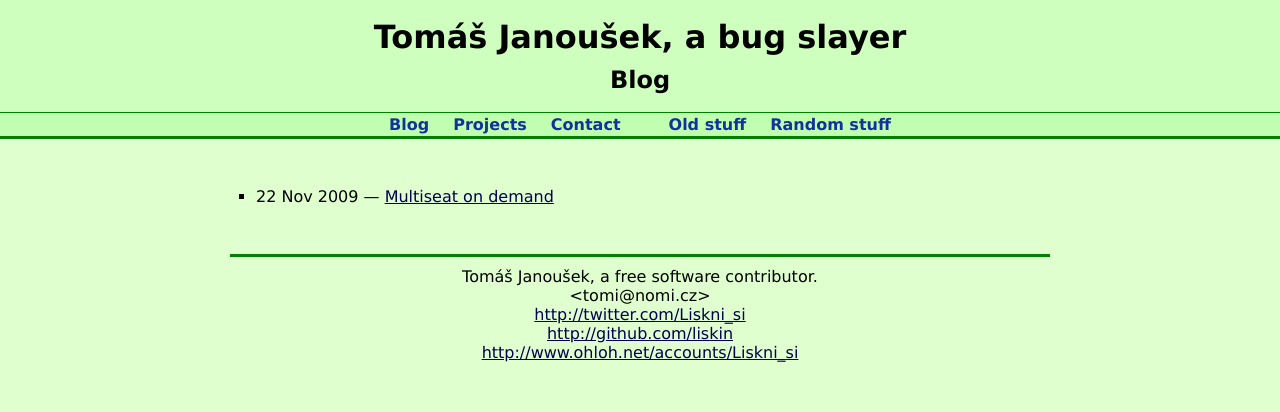
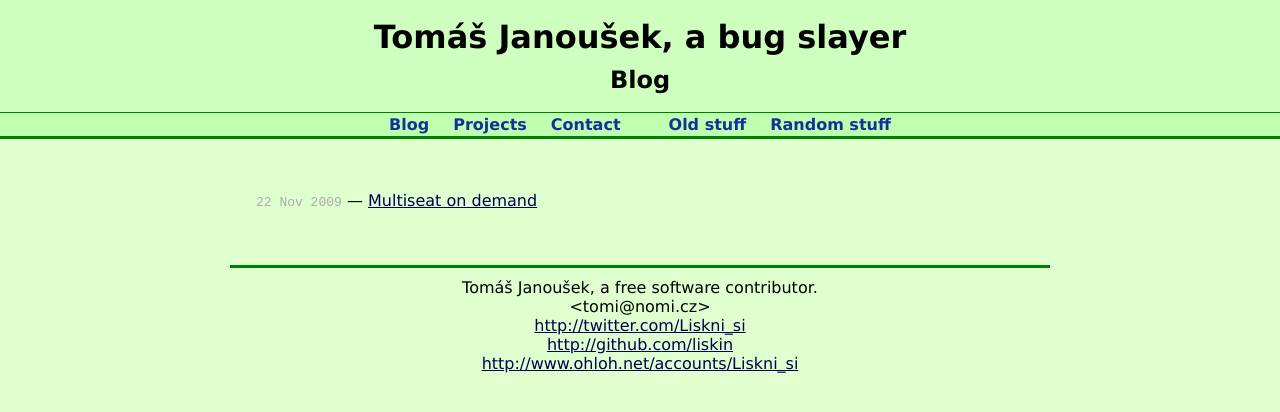
Before and after one commit to liskin/work.lisk.in, a Jekyll site: the page built from index.html, in a window 1280 px wide. Shown: the top 412 px of the page. Built offline with Jekyll 4.4.1, drawn with Linux system fonts in a browser that asks for light colours; Markdown is read by kramdown in place of the engine named in the settings.

Commit message:
forgotten css

```diff
--- a/styles/main.css
+++ b/styles/main.css
@@ -117,3 +117,17 @@ span.m_label {
 img.middle {
     vertical-align: middle;
 }
+
+
+ul.posts {
+    list-style-type: none;
+}
+
+ul.posts li {
+    line-height: 1.75em;
+}
+
+ul.posts span {
+    color: #aaa;
+    font-family: monospace;
+}
```
